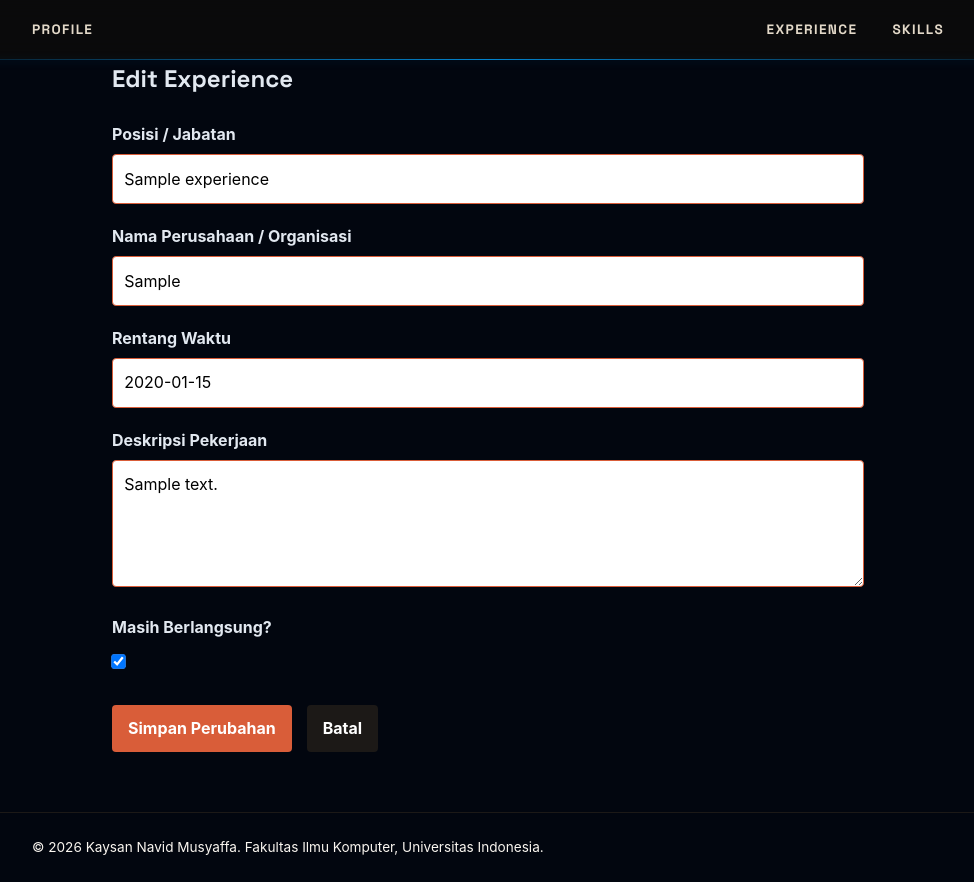
After one commit to nalkq/myportofolio, a Django app: page /experience/1/edit/ in a window 1280 px wide. The commit adds this page. Shown: the whole page, without its empty margins (152-1126 px from the left). Run offline with Django 5.2, Linux system fonts and the light colour scheme; tables that the repository leaves empty hold one stand-in row (values such as "Sample post").

Commit message:
feat: add edit section for experiences

```diff
--- a/main/urls.py
+++ b/main/urls.py
@@ -2,7 +2,7 @@ from django.urls import path
 
 from main.views import (
     show_main, show_experience, show_skills,
-    create_experience, get_experience_json, delete_experience,
+    create_experience, get_experience_json, delete_experience, edit_experience,
     create_skill, get_skill_json, delete_skill, edit_skill
 )
 
@@ -16,6 +16,7 @@ urlpatterns = [
     path("experiences/add/", create_experience, name="create_experience"),
     path("api/experience/", get_experience_json, name="get_experience_json"),
     path("experience/<int:experience_id>/delete/", delete_experience, name="delete_experience"),
+    path("experience/<int:experience_id>/edit/", edit_experience, name="edit_experience"),
 
     path("skills/add/", create_skill, name="create_skill"),
     path("api/skill/", get_skill_json, name="get_skill_json"),
--- a/main/views.py
+++ b/main/views.py
@@ -90,6 +90,22 @@ def get_experience_json(request):
     experiences_json = serializers.serialize("json", experiences)
     return HttpResponse(experiences_json, content_type="application/json")
 
+def edit_experience(request, experience_id):
+    experience = get_object_or_404(Experience, pk=experience_id)
+
+    form = ExperienceForm(request.POST or None, instance=experience)
+
+    if request.method == "POST" and form.is_valid():
+        form.save()
+        return redirect("main:show_experience")
+
+    context = {
+        "name": "Kaysan Navid Musyaffa",
+        "form": form,
+        "experience": experience,
+    }
+    return render(request, "edit_experience.html", context)
+
 def create_skill(request):
     form = SkillForm(request.POST or None)
 
--- a/static/css/style.css
+++ b/static/css/style.css
@@ -899,3 +899,15 @@ html {
     background-color: #ff4444;
     color: #ffffff;
 }
+
+.form-group {
+    text-align: left !important;
+}
+
+.form-group input[type="checkbox"] {
+    display: inline-block !important;
+    width: auto !important;
+    margin-top: 8px;
+    cursor: pointer;
+    transform: scale(1.1);
+}
--- /dev/null
+++ b/templates/edit_experience.html
@@ -0,0 +1,33 @@
+{% extends "base.html" %}
+{% block meta %}
+    <title>Edit Experience - {{ name }}</title>
+{% endblock meta %}
+{% block content %}
+    <main>
+        <section class="experience-section">
+            <div class="container">
+                <h1>Edit Experience</h1>
+
+                <form method="post" class="experience-form">
+                    {% csrf_token %}
+
+                    {% for field in form %}
+                        <div class="form-group">
+                            <label for="{{ field.id_for_label }}">{{ field.label }}</label>
+                            {{ field }}
+
+                            {% for error in field.errors %}
+                                <p class="form-error">{{ error }}</p>
+                            {% endfor %}
+                        </div>
+                    {% endfor %}
+
+                    <div style="margin-top: 30px; display: flex; gap: 15px;">
+                        <button type="submit" class="button">Simpan Perubahan</button>
+                        <a href="{% url 'main:show_experience' %}" class="button button-secondary">Batal</a>
+                    </div>
+                </form>
+            </div>
+        </section>
+    </main>
+{% endblock content %}
--- a/templates/experience.html
+++ b/templates/experience.html
@@ -43,6 +43,9 @@
                             </div>
 
                             <div class="experience-actions" style="margin-top: 15px;">
+                                <a href="{% url 'main:edit_experience' log.pk %}" class="skill-action-btn edit">
+                                    Edit
+                                </a>
                                 {% include "components/experience_delete_modal.html" with experience=log %}
                             </div>
                         </div>
```
Also changed, not shown: templates/components/experience_delete_modal.html (+15 -9 lines).
